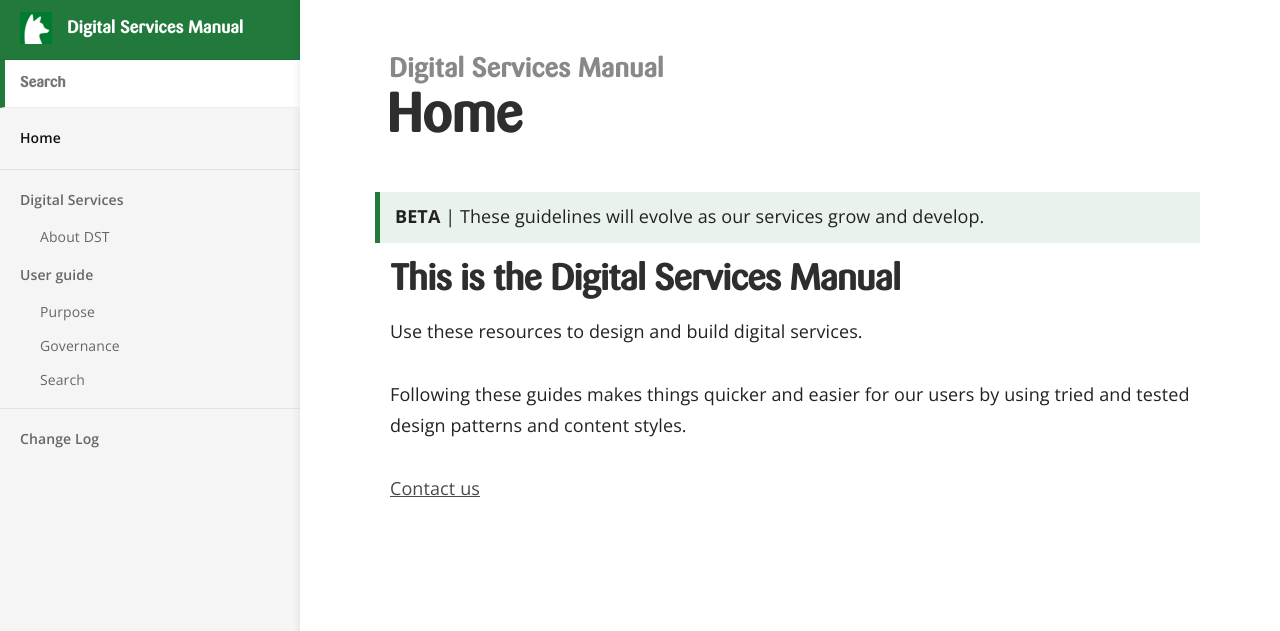
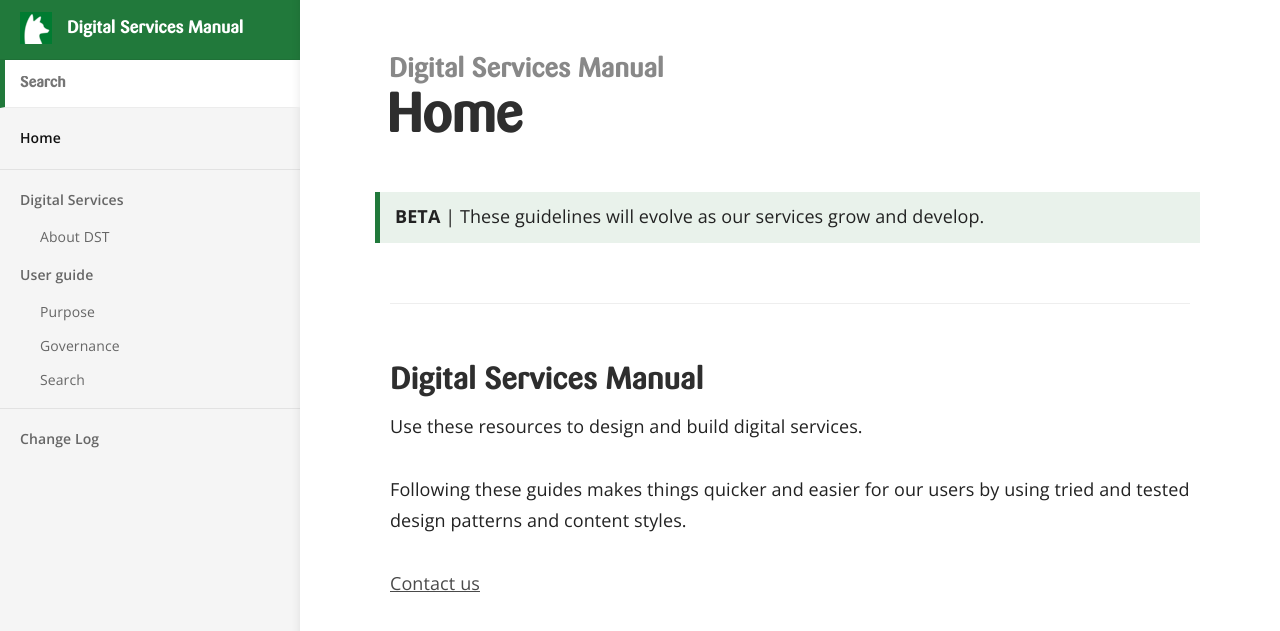
Before and after one commit to leicsCC/leicscc.github.io, a Jekyll site: the page built from index.md, in a window 1280 px wide. Shown: the top 631 px of the page. Built offline with Jekyll 4.4.1, drawn with Linux system fonts in a browser that asks for light colours.

Commit message:
Update index.md

```diff
--- a/index.md
+++ b/index.md
@@ -5,7 +5,7 @@
 >**BETA** &#124; These guidelines will evolve as our services grow and develop.
 
 
-## This is the Digital Services Manual
+### Digital Services Manual
 
 Use these resources to design and build digital services.
 
```
